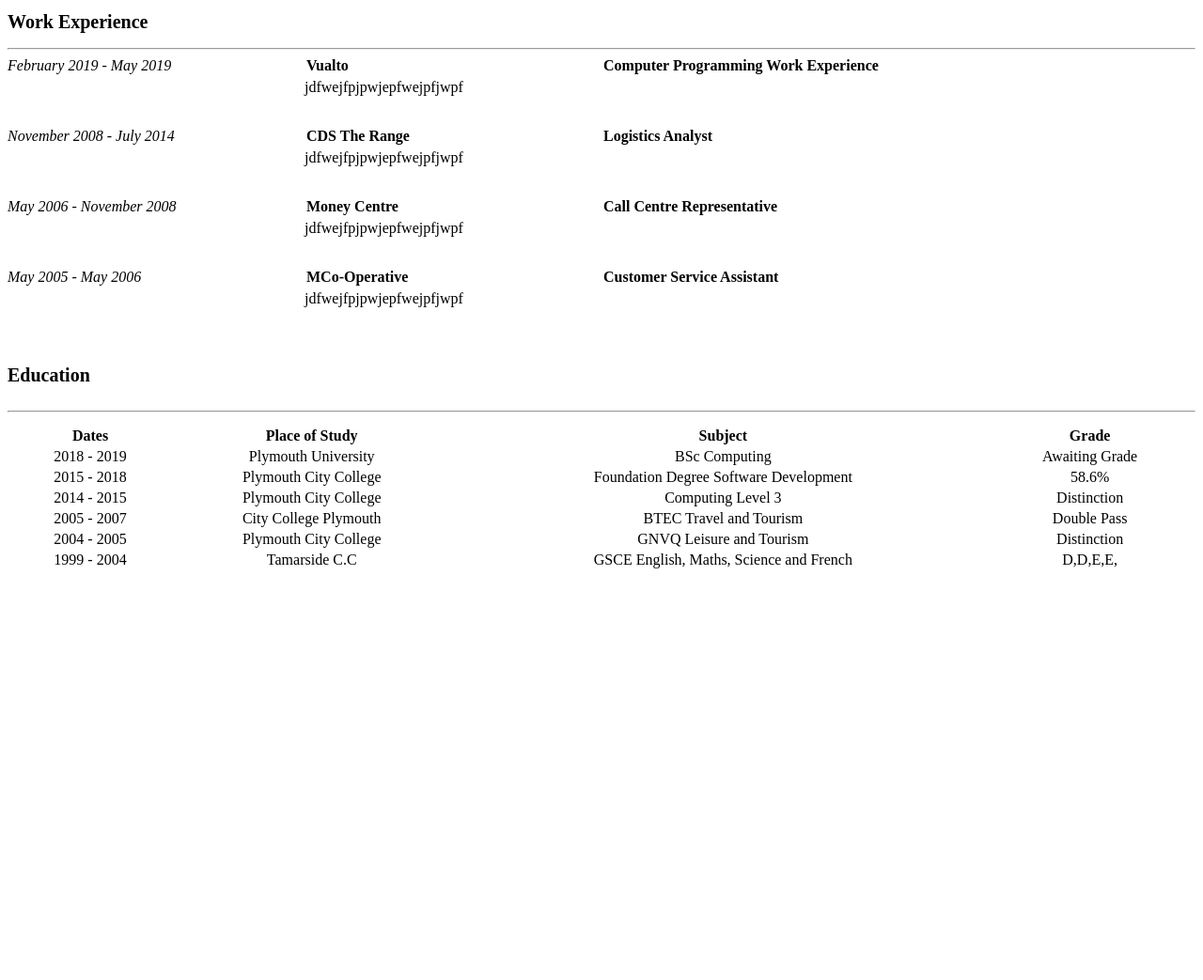
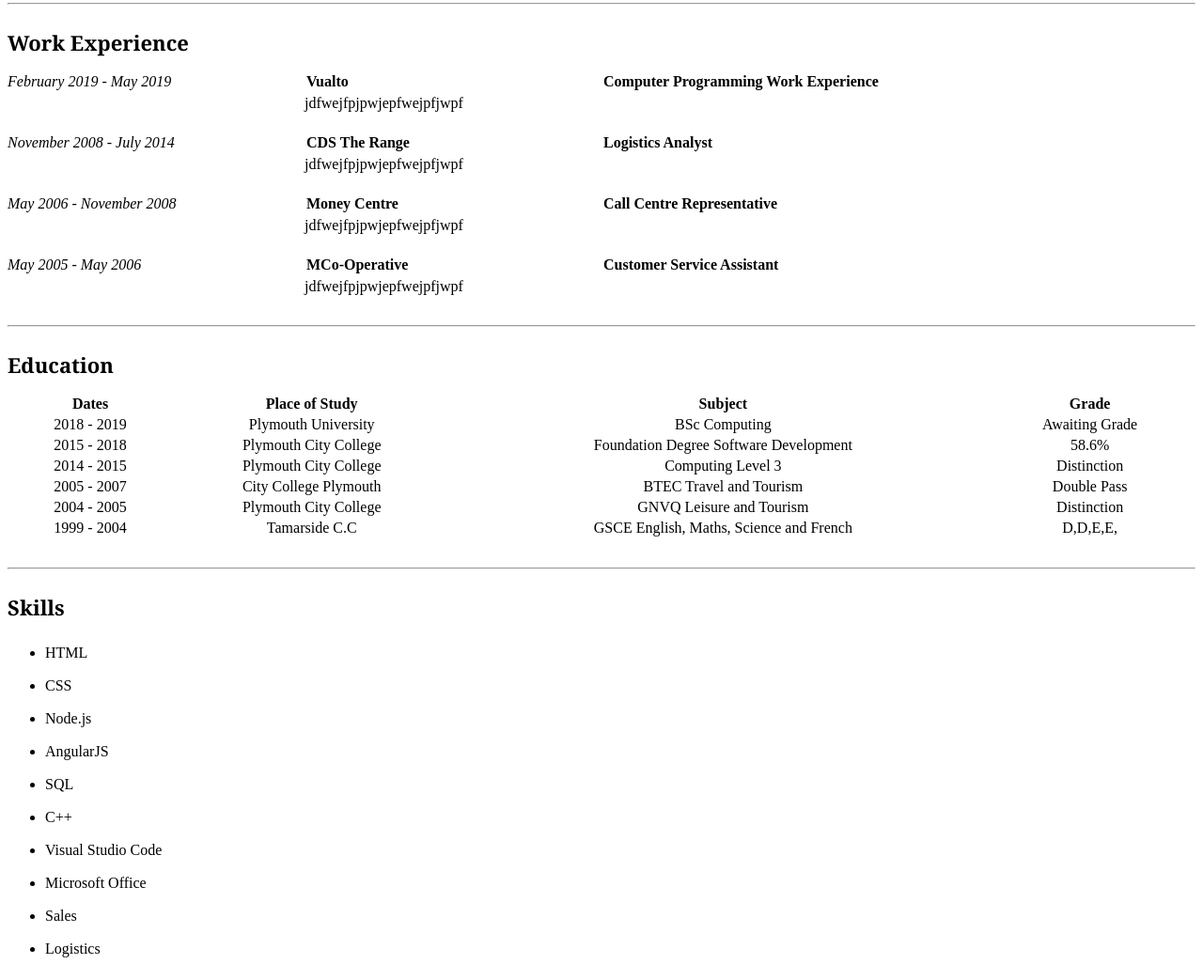
Before and after one commit to DanniiSenior/CV, a plain HTML site: page index.html in a window 1280 px wide. Shown: the part 92-1135 px from the top of the page at 94% size. Before the commit the page ends 800 px from the top, so only its background shows below. Drawn offline with Linux system fonts and the light colour scheme.

Commit message:
Changed the layout slightly and added a new skills section

```diff
--- a/index.css
+++ b/index.css
@@ -18,6 +18,7 @@
 .work-container {
     width: 100%;
     height: 75px;
+    margin-bottom: -10px;
 }
 
 .dates {
@@ -50,6 +51,8 @@
     width: 100%;
     padding: 5px;
     text-align: center;
+    margin-top: -20px;
+    margin-bottom: 25px;
 }
 
 table.test th td {
@@ -60,6 +63,15 @@ table.test th td {
 }
 
 .education-header,
-.work-header {
-    font-size: 20px;
+.work-header,
+.skills-header {
+    font-size: 22px;
+    font-family: Georgia, "Times New Roman", Times, serif;
+    margin-top: 25px;
 }
+
+.skills-list {
+    padding-top: 5px;
+    line-height: 35px;
+    margin-top: -25px;
+}
--- a/index.html
+++ b/index.html
@@ -10,9 +10,9 @@
 
         <p class="email">Email: danniisenior@hotmail.com</p>
         <p class="tel">Telephone: 07808844204</p>
+        <hr />
 
         <h2 class="work-header">Work Experience</h2>
-        <hr />
 
         <div class="work-container">
             <div class="dates">February 2019 - May 2019</div>
@@ -41,9 +41,9 @@
             <div class="title">Customer Service Assistant</div>
             <div class="duties">jdfwejfpjpwjepfwejpfjwpf</div>
         </div>
+        <hr />
 
         <h4 class="education-header">Education</h4>
-        <hr />
 
         <table class="education-table">
             <tr>
@@ -95,5 +95,22 @@
                 <td>D,D,E,E,</td>
             </tr>
         </table>
+
+        <hr \ />
+
+        <h5 class="skills-header">Skills</h5>
+
+        <ul class="skills-list">
+            <li>HTML</li>
+            <li>CSS</li>
+            <li>Node.js</li>
+            <li>AngularJS</li>
+            <li>SQL</li>
+            <li>C++</li>
+            <li>Visual Studio Code</li>
+            <li>Microsoft Office</li>
+            <li>Sales</li>
+            <li>Logistics</li>
+        </ul>
     </body>
 </html>
```
